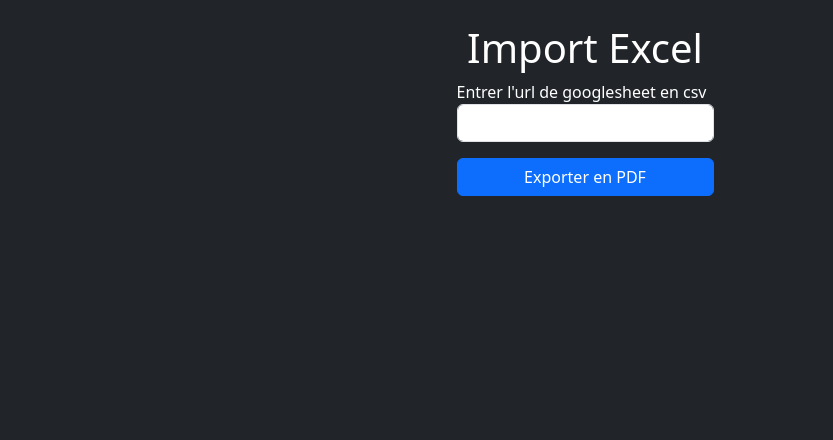
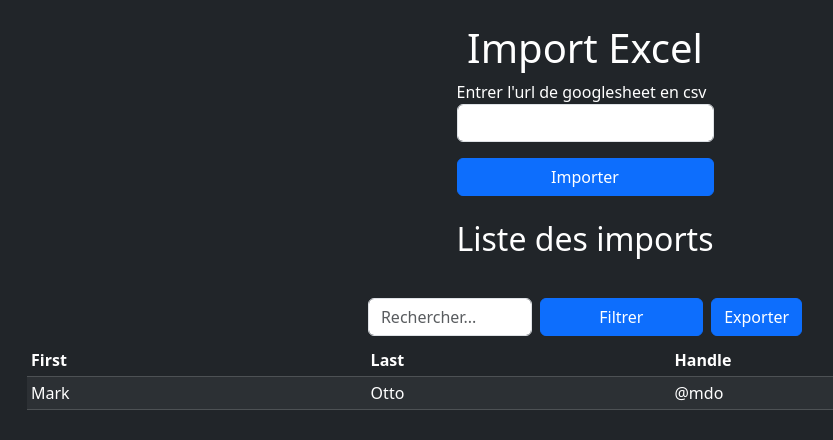
Before and after one commit to crystel1996/export-pdf, a React (Create React App) app: page / in a window 1280 px wide. Shown: the top 440 px of the page, without its empty margins (55-888 px from the left). Built offline with nearby package versions, Linux system fonts and the light colour scheme.

Commit message:
add style list import

```diff
--- a/src/Components/ExportPDF.tsx
+++ b/src/Components/ExportPDF.tsx
@@ -44,6 +44,7 @@
                 doc.setFontSize(12);
                 let yPosition = 60;
                 for (const [key, value] of Object.entries(element)) {
+
                     doc.text(`${key}: ${value}`, 14, yPosition);
                     yPosition += 10;
                 }
@@ -57,7 +58,6 @@
 
                 doc.save(`Contrat du travail du candidat ${number }`);
                 number++;
-                console.log(element);
             });
         }
     };
@@ -101,7 +101,7 @@
                     className="btn btn-primary"
                     disabled={loading}
                 >
-                    {!loading && <>Exporter en PDF</>}
+                    {!loading && <>Importer</>}
                     {loading && (
                         <div className="spinner-border" role="status">
                             <span className="visually-hidden">Chargement...</span>
@@ -109,6 +109,36 @@
                     )}
                 </button>
             </form>
+            <h2 className="text-center text-bg-dark m-4">Liste des imports</h2>
+            <div className="d-flex justify-content-between full-width mt-3">
+                <div>
+                    <form className="d-flex">
+                        <input className="form-control" type="text" value={url} onChange={handleChange} placeholder='Rechercher...' />
+                        <button type="submit" className="mx-2 btn btn-primary">
+                            Filtrer
+                        </button>
+                    </form>
+                </div>
+                <div>
+                    <button className="btn btn-primary">Exporter</button>
+                </div>
+            </div>
+            <table className="table table-dark table-striped table-sm my-2">
+                <thead>
+                    <tr>
+                        <th scope="col">First</th>
+                        <th scope="col">Last</th>
+                        <th scope="col">Handle</th>
+                    </tr>
+                </thead>
+                <tbody>
+                    <tr>
+                        <td>Mark</td>
+                        <td>Otto</td>
+                        <td>@mdo</td>
+                    </tr>
+                </tbody>
+            </table>
         </div>
     </div>
 }
```
